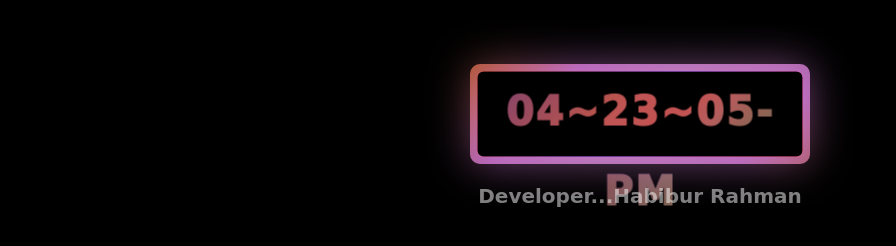
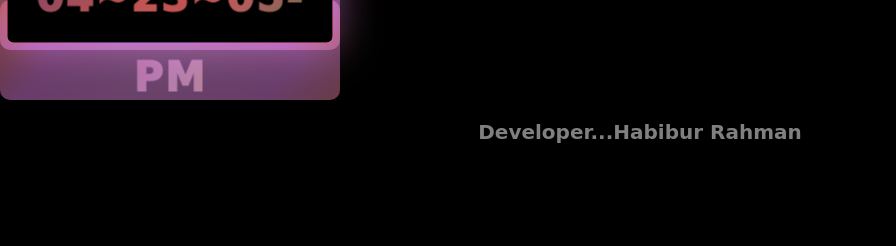
Before and after one commit to Habibur13405/Clock, a plain HTML site: page index.html in a window 1280 px wide. Shown: the whole page, without its empty margins (0-896 px from the left). Drawn offline with Linux system fonts and the light colour scheme; a web font is replaced by a local one.

Commit message:
Update style.css

```diff
--- a/style.css
+++ b/style.css
@@ -11,7 +11,6 @@
   background: black;
  }
 .wrapper{
-  margin: 5% auto 0;
   height: 100px;
   width: 340px;
   position: relative;
@@ -23,7 +22,6 @@
 .wrapper .display,
 .wrapper span{
   position: absolute;
-  top: 50%;
   left: 50%;
   transform: translate(-50%, -50%);
 }
```
